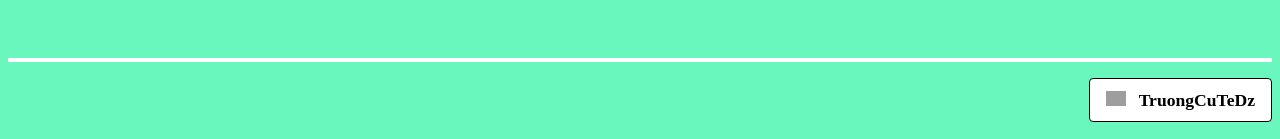
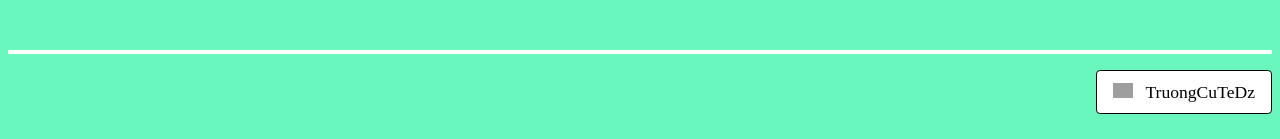
Before and after one commit to truongcutedz2309/truongcutedz, a plain HTML site: page index.html in a window 1280 px wide. Shown: the part 670-809 px from the top of the page. Drawn offline with Linux system fonts and the light colour scheme; grey boxes are pictures that could not be loaded; a web font is replaced by a local one.

Commit message:
Update index.html

```diff
--- a/index.html
+++ b/index.html
@@ -9,8 +9,8 @@
 
     <meta charset="utf-8" />
     <meta name="viewport" content="width=device-width, initial-scale=1" />
-    <figure class="new-stuff-doggo"></figure>
-
+    <section class="info>
+      <figure class="new-stuff-doggo"></figure>
     <!--
       This is an HTML comment
       You can write text in a comment and the content won't be visible in the page
@@ -93,7 +93,7 @@
           width="20" height="auto" src="https://scontent.fsgn5-5.fna.fbcdn.net/v/t1.6435-1/c0.27.160.160a/p160x160/186491328_10225368083086718_6764070811574654904_n.jpg?_nc_cat=108&ccb=1-5&_nc_sid=7206a8&_nc_ohc=XS7ya150ifUAX84aUlg&tn=sZGsNu8QGQrouA_W&_nc_ht=scontent.fsgn5-5.fna&oh=95444edcd2a129bfcf1767392640f419&oe=61432BD8"
           alt=""
         />
-        <strong>TruongCuTeDz</strong>
+       TruongCuTeDz
       </a>
     </footer>
   </body>
```
